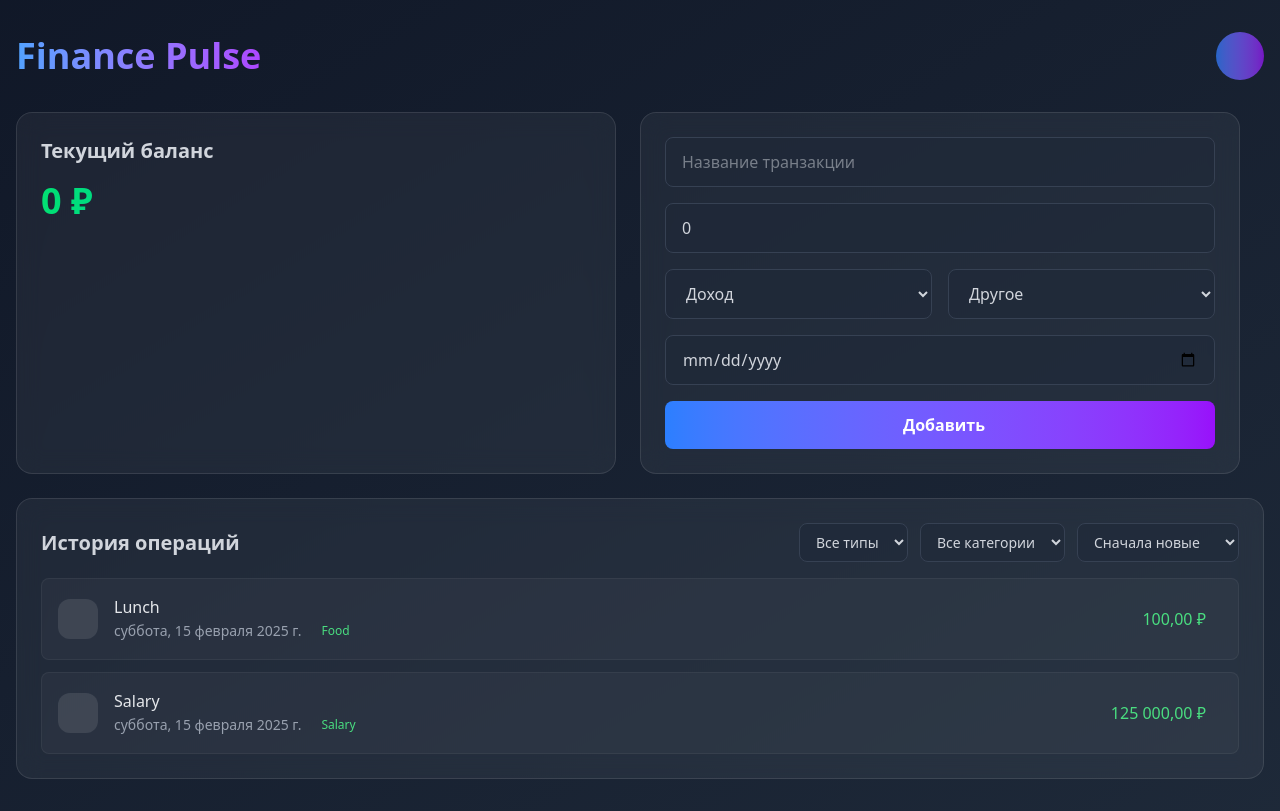
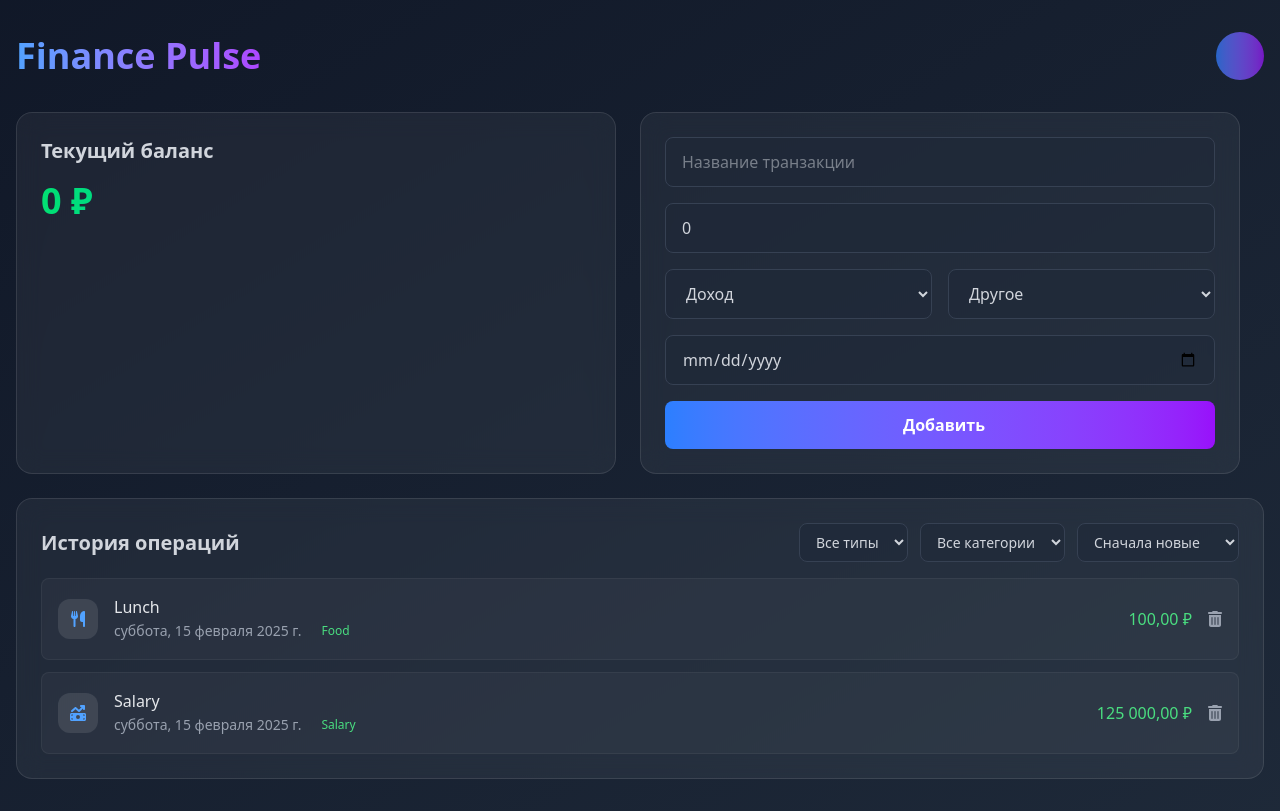
Before and after one commit to Vladislav-tech/finance_pulse, a React (Vite) app: page / in a window 1280 px wide. Built offline with nearby package versions, Linux system fonts and the light colour scheme.

Commit message:
first version

```diff
--- a/package.json
+++ b/package.json
@@ -10,6 +10,9 @@
     "preview": "vite preview"
   },
   "dependencies": {
+    "@fortawesome/fontawesome-svg-core": "^6.7.2",
+    "@fortawesome/free-solid-svg-icons": "^6.7.2",
+    "@fortawesome/react-fontawesome": "^0.2.2",
     "@reduxjs/toolkit": "^2.5.1",
     "@tailwindcss/vite": "^4.0.6",
     "react": "^19.0.0",
--- a/src/components/layout/Form.tsx
+++ b/src/components/layout/Form.tsx
@@ -13,7 +13,7 @@ function Form() {
   const [date, setDate] = useState('');
 
   const dispatch = useDispatch();
-  const lastId = useSelector((state) => state.transactions.transactions.at(-1).id);
+  const lastId: number | null = useSelector((state) => state?.transactions?.transactions?.at(-1)?.id);
 
   const clearForm = () => {
     setTitle('');
--- a/src/components/layout/Transactions.tsx
+++ b/src/components/layout/Transactions.tsx
@@ -41,6 +41,7 @@ function Transactions() {
             date={item.date}
             amount={item.amount}
             category={item.category}
+            id={item.id}
           />
         ))}
       </ul>
--- a/src/components/ui/TransactionItem.tsx
+++ b/src/components/ui/TransactionItem.tsx
@@ -1,25 +1,41 @@
+import { FontAwesomeIcon } from '@fortawesome/react-fontawesome';
+import { faTrashCan } from '@fortawesome/free-solid-svg-icons';
 import formatCurrency from '../../utils/helpers/formatCurrency';
 import { TransactionCategory } from '../../utils/types';
+import { categoryIcons } from '../../utils/helpers/getCategoryIcon';
+import { useDispatch } from 'react-redux';
+import { removeTransaction } from '../../redux/transactionsSlice';
 
 interface TransactionItemProps {
   title: string;
   date: Date;
   category: TransactionCategory;
   amount: number;
+  id: number;
 }
 
-function TransactionItem({ title, date, amount, category }: TransactionItemProps) {
+function TransactionItem({ title, date, amount, category, id }: TransactionItemProps) {
+
+  const dispatch = useDispatch();
+
   const color = amount > 0 ? 'green' : 'red';
   return (
     <li className="transaction-item p-4 rounded-lg flex items-center justify-between">
       <div className="flex items-center space-x-4">
         <div className="category-icon text-blue-400">
-          <i className="fas fa-car text-lg" />
+        <FontAwesomeIcon icon={categoryIcons[category.toLowerCase()]} />
         </div>
         <div>
           <div className="font-medium text-gray-200">{title}</div>
           <div className="text-sm text-gray-400 flex items-center space-x-3">
-            <span>{date.toLocaleString('ru', { month: 'long', day: 'numeric', weekday: 'long', year: 'numeric' })}</span>
+            <span>
+              {date.toLocaleString('ru', {
+                month: 'long',
+                day: 'numeric',
+                weekday: 'long',
+                year: 'numeric',
+              })}
+            </span>
             <span className={`text-xs px-2 py-1 rounded-full bg-${color}-900/50 text-${color}-400`}>
               {category}
             </span>
@@ -28,8 +44,8 @@ function TransactionItem({ title, date, amount, category }: TransactionItemProps
       </div>
       <div className="flex items-center space-x-4">
         <span className={`text-${color}-400 font-medium`}>{formatCurrency(amount)} ₽</span>
-        <button className="text-gray-400 hover:text-red-400 transition-colors">
-          <i className="fas fa-trash-can" />
+        <button className="text-gray-400 hover:text-red-400 transition-colors cursor-pointer" onClick={() => dispatch(removeTransaction(id))}>
+          <FontAwesomeIcon icon={faTrashCan} />
         </button>
       </div>
     </li>
--- /dev/null
+++ b/src/utils/helpers/getCategoryIcon.ts
@@ -0,0 +1,13 @@
+import { faUtensils } from "@fortawesome/free-solid-svg-icons";
+import { faCar } from "@fortawesome/free-solid-svg-icons";
+import { faBagShopping } from "@fortawesome/free-solid-svg-icons";
+import { faMoneyBillTrendUp } from "@fortawesome/free-solid-svg-icons";
+import { faWallet } from "@fortawesome/free-solid-svg-icons";
+
+export const categoryIcons = {
+    food: faUtensils,
+    transport: faCar,
+    shopping: faBagShopping,
+    salary: faMoneyBillTrendUp,
+    other: faWallet
+};
```
Also changed, not shown: 1 other file (tests, documents, lock files or other folders).
